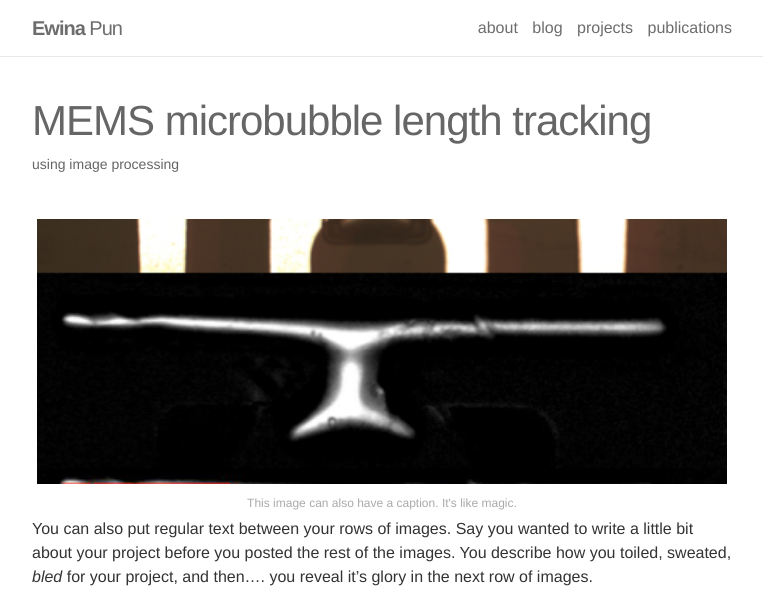
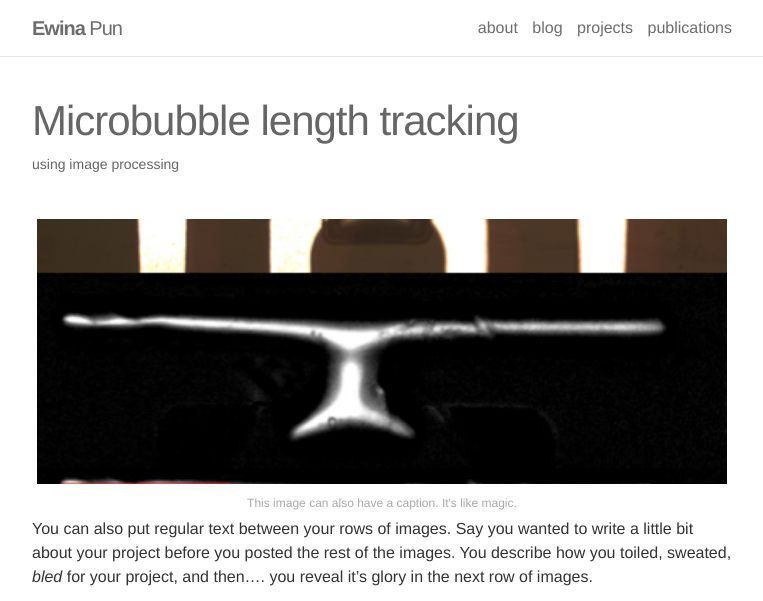
Before and after one commit to ewinapun/ewinapun.github.io, a Jekyll site: the page built from _projects/1_project.markdown, in a window 1280 px wide and 900 px high, cut to the strip 0-601 px from the top of the window. Shown: the whole strip, without its empty margins (258-1021 px from the left). Built offline with Jekyll 4.4.1, drawn with Linux system fonts in a browser that asks for light colours; nearby versions of some CDN libraries.

Commit message:
project 1

```diff
--- a/_projects/1_project.markdown
+++ b/_projects/1_project.markdown
@@ -1,12 +1,12 @@
 ---
 layout: page
-title: MEMS microbubble length tracking
+title: Microbubble length tracking
 description: using image processing
-img: /assets/img/bubble_project/bubble_gif_crop.gif
+img: /assets/img/bubble_project/bubble_crop.gif
 ---
 
 <div class="img_row">
-    <img class="col three left" src="{{ site.baseurl }}/assets/img/bubble_project/bubblelength.png" alt="" title="example image"/>
+    <img class="col three left" src="{{ site.baseurl }}/assets/img/bubble_project/bubblelength.png" height="42" width="42">
 </div>
 <div class="col three caption">
     This image can also have a caption. It's like magic.
```
Also changed, not shown: _news/announcement_2.md (+1 -1 lines).
